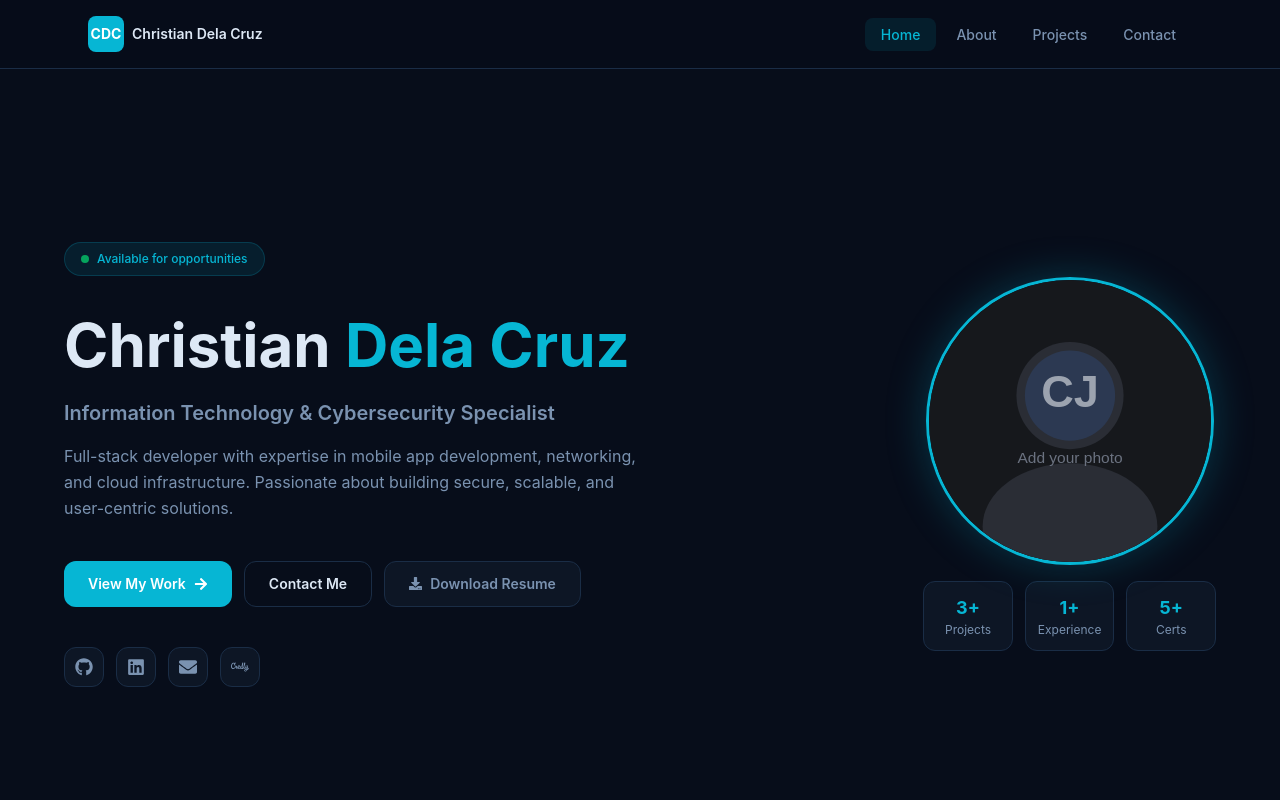
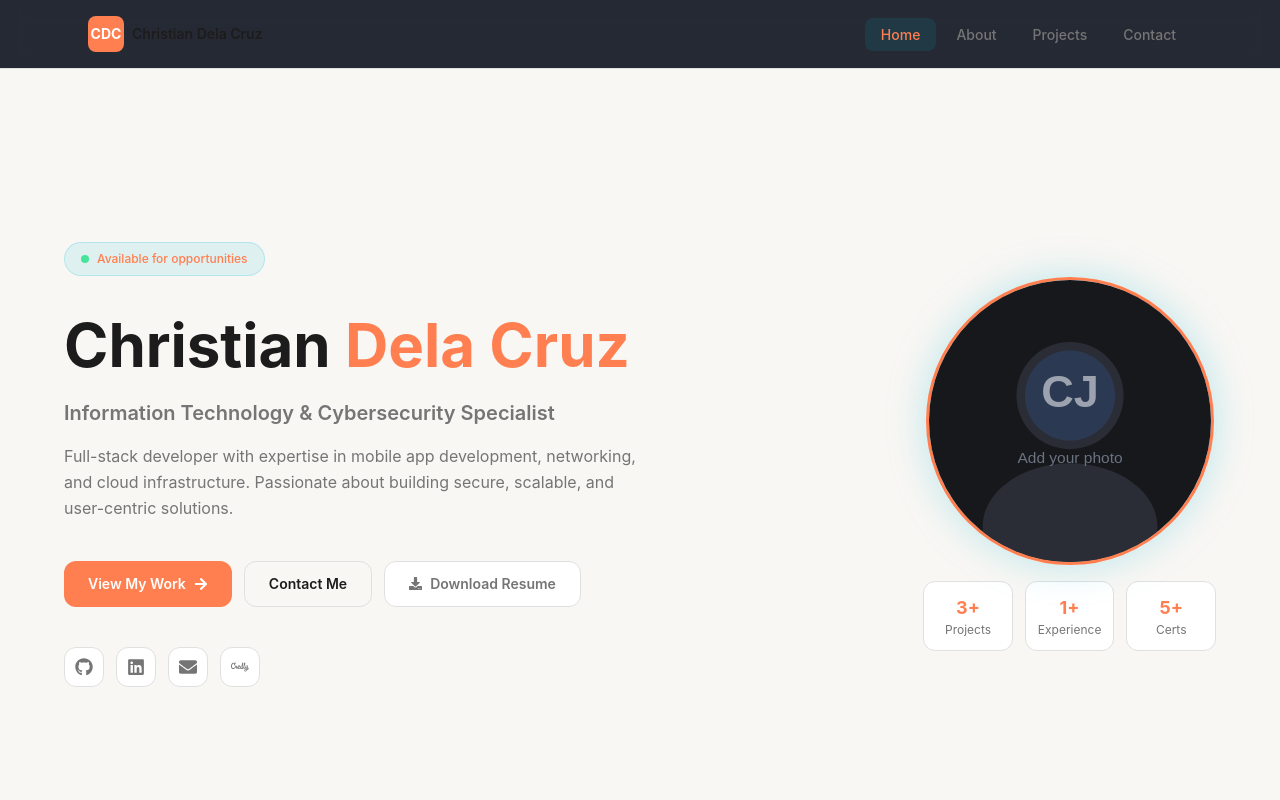
Before and after one commit to christian-dela-cruz/cjadelacruz-web-portfolio, a Next.js app: page / in a window 1280 px wide. Shown: the top 800 px of the page. Built offline with nearby package versions, Linux system fonts and the light colour scheme.

Commit message:
Made UI color changes

```diff
--- a/app/globals.css
+++ b/app/globals.css
@@ -1,13 +1,15 @@
 @import "tailwindcss";
 
 :root {
-  --background: #070d1a;
-  --foreground: #dde8f5;
-  --accent: #06b6d4;
-  --accent-hover: #0891b2;
-  --card-bg: #0d1625;
-  --card-border: #1a2d46;
-  --muted: #7a92b0;
+  --background: #f9f7f4;
+  --foreground: #1c1c1c;
+  --accent: #FF7F50;
+  --accent-hover: #ff6a35;
+  --card-bg: #ffffff;
+  --card-border: #e0e0e0;
+  --muted: #757575;
+
+  --dark-accent: #101010;
 }
 
 @theme inline {
```
